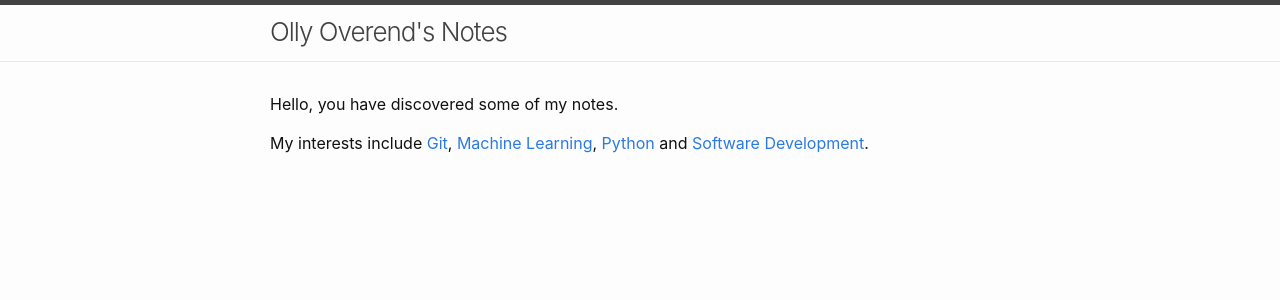
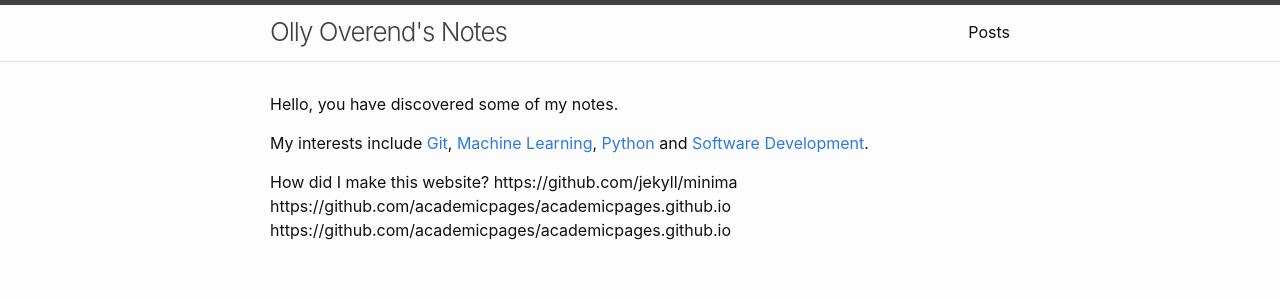
Before and after one commit to OliverOverend/OliverOverend.github.io, a Jekyll site: the page built from index.md, in a window 1280 px wide. Shown: the top 300 px of the page. Built offline with Jekyll 4.4.1, drawn with Linux system fonts in a browser that asks for light colours.

Commit message:
vault backup: 2024-09-08 08:27:46

```diff
--- a/_includes/header.html
+++ b/_includes/header.html
@@ -1,9 +1,30 @@
-<header class="site-header">
+<header class="site-header" role="banner">
 
   <div class="wrapper">
     {%- assign default_paths = site.pages | map: "path" -%}
     {%- assign page_paths = site.header_pages | default: default_paths -%}
-    {%- assign titles_size = site.pages | map: 'title' | join: '' | size -%}
     <a class="site-title" rel="author" href="{{ "/" | relative_url }}">{{ site.title | escape }}</a>
+
+    {%- if page_paths -%}
+      <nav class="site-nav">
+        <input type="checkbox" id="nav-trigger" class="nav-trigger" />
+        <label for="nav-trigger">
+          <span class="menu-icon">
+            <svg viewBox="0 0 18 15" width="18px" height="15px">
+              <path d="M18,1.484c0,0.82-0.665,1.484-1.484,1.484H1.484C0.665,2.969,0,2.304,0,1.484l0,0C0,0.665,0.665,0,1.484,0 h15.032C17.335,0,18,0.665,18,1.484L18,1.484z M18,7.516C18,8.335,17.335,9,16.516,9H1.484C0.665,9,0,8.335,0,7.516l0,0 c0-0.82,0.665-1.484,1.484-1.484h15.032C17.335,6.031,18,6.696,18,7.516L18,7.516z M18,13.516C18,14.335,17.335,15,16.516,15H1.484 C0.665,15,0,14.335,0,13.516l0,0c0-0.82,0.665-1.483,1.484-1.483h15.032C17.335,12.031,18,12.695,18,13.516L18,13.516z"/>
+            </svg>
+          </span>
+        </label>
+
+        <div class="trigger">
+          {%- for path in page_paths -%}
+            {%- assign my_page = site.pages | where: "path", path | first -%}
+            	{%- if my_page.title -%}
+            	<a class="page-link" href="{{ my_page.url | relative_url }}">{{ my_page.title | escape }}</a>
+            	{%- endif -%}
+          {%- endfor -%}
+        </div>
+      </nav>
+    {%- endif -%}
   </div>
 </header>
--- a/index.md
+++ b/index.md
@@ -4,3 +4,8 @@ layout: home
 Hello, you have discovered some of my notes.
 
 My interests include [Git](notes/Git.md), [Machine Learning](notes/Machine-Learning.md), [Python](notes/Python.md) and [Software Development](notes/Software-Development.md).
+
+How did I make this website?
+https://github.com/jekyll/minima
+https://github.com/academicpages/academicpages.github.io
+https://github.com/academicpages/academicpages.github.io
```
